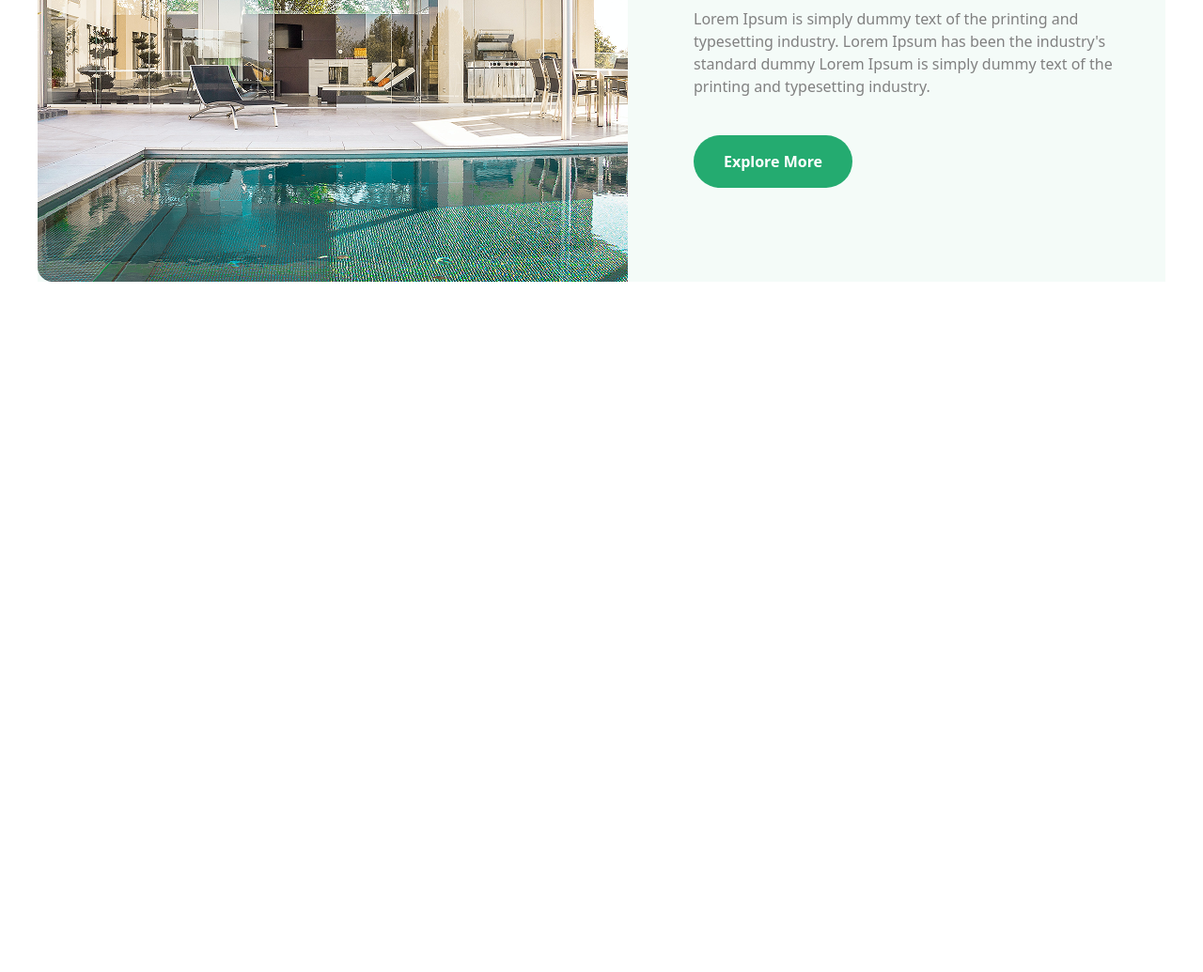
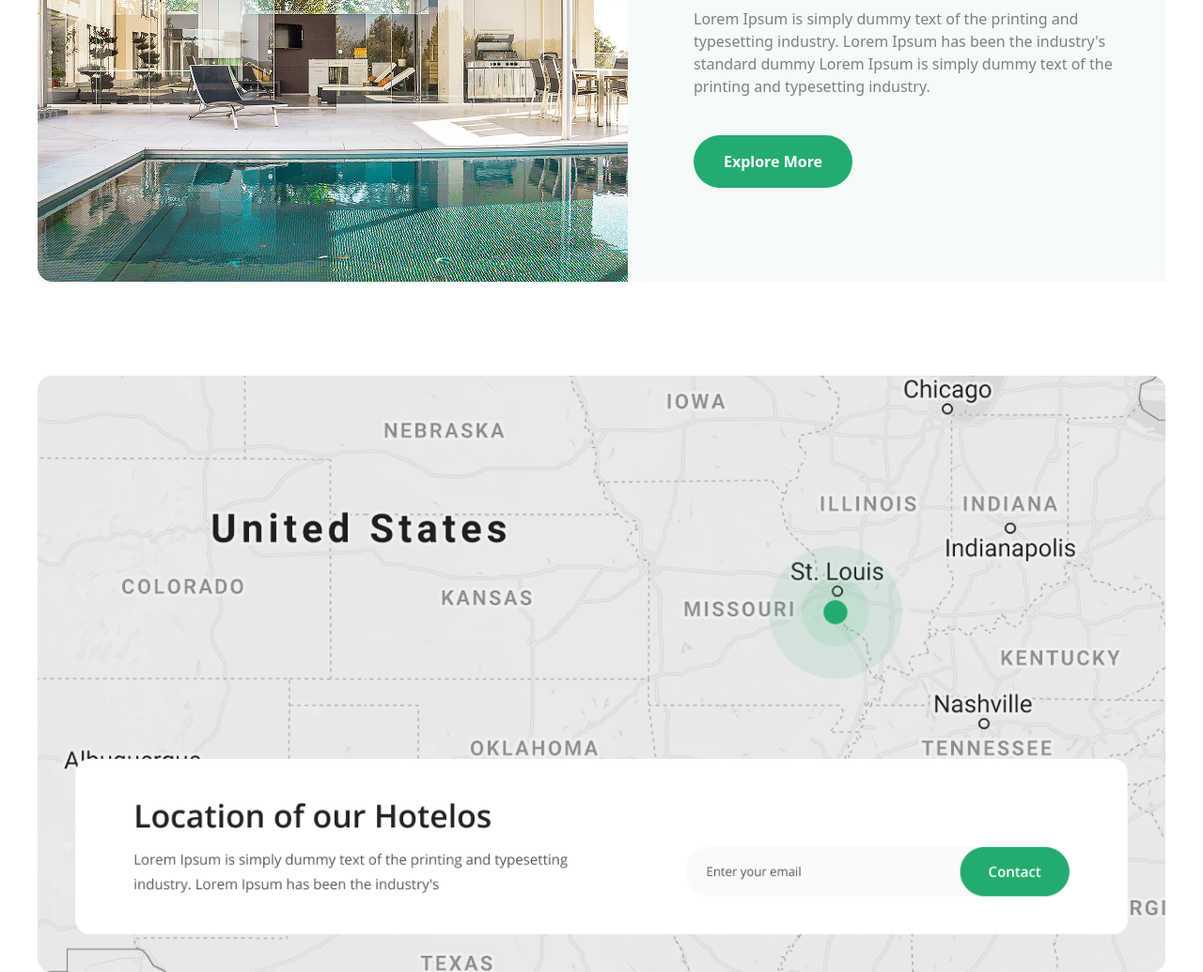
Before and after one commit to maga76/salom, a website: page index.html in a window 1280 px wide. Shown: the part 2318-3353 px from the top of the page at 94% size. Before the commit the page ends 2618 px from the top, so only its background shows below. Drawn offline with Linux system fonts and the light colour scheme.

Commit message:
section5

```diff
--- a/index.html
+++ b/index.html
@@ -126,6 +126,11 @@
                 </aside>
             </div>
         </section>
+        <section class="max-w-[1200px] m-auto">
+            <div>
+                <img src="src/image/Company location & contact.png" class="mt-[100px]">
+            </div>
+        </section>
     </main>
 </body>
 </html>
```
Also changed, not shown: src/image/Company location & contact.png (added), src/output.css.
